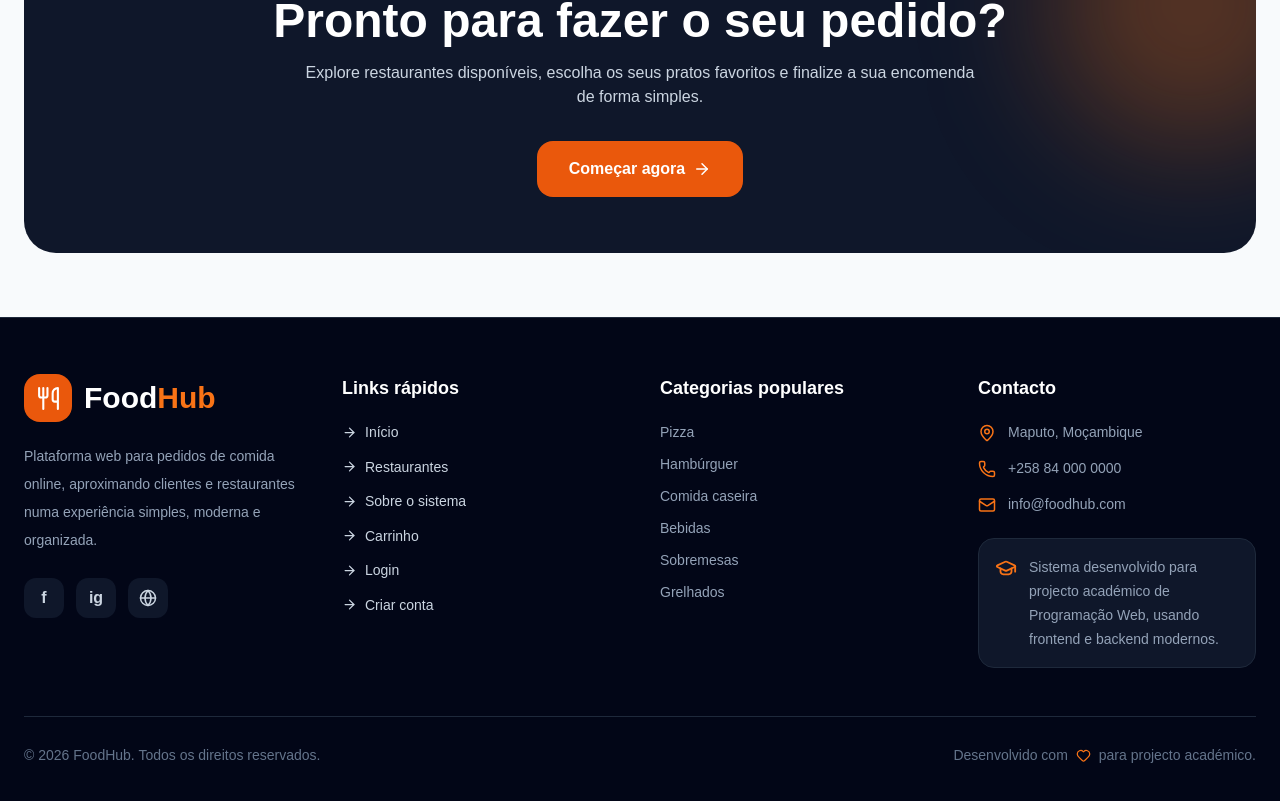
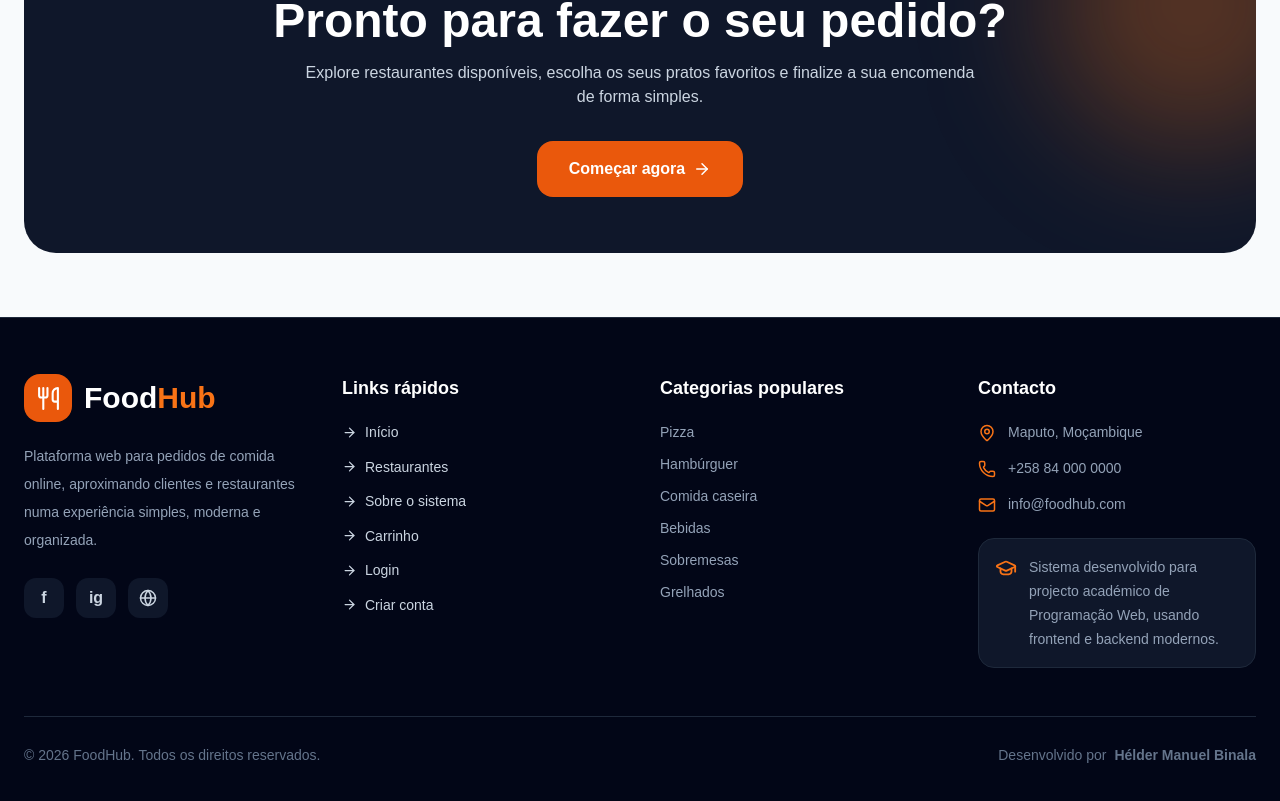
Before and after one commit to Helder43533/foodhub, a React (Vite) app in the folder frontend/: page / in a window 1280 px wide. Shown: the part 2973-3774 px from the top of the page. Built offline with nearby package versions, Linux system fonts and the light colour scheme; no server answers.

Commit message:
configurar instalacao PWA

```diff
--- a/frontend/src/components/Footer.jsx
+++ b/frontend/src/components/Footer.jsx
@@ -185,8 +185,7 @@ function Footer() {
           <p>© {currentYear} FoodHub. Todos os direitos reservados.</p>
 
           <p className="flex items-center gap-2">
-            Desenvolvido com <Heart size={15} className="text-orange-500" />{" "}
-            para projecto académico.
+            Desenvolvido por <b>Hélder Manuel Binala</b>
           </p>
         </div>
       </div>
```
